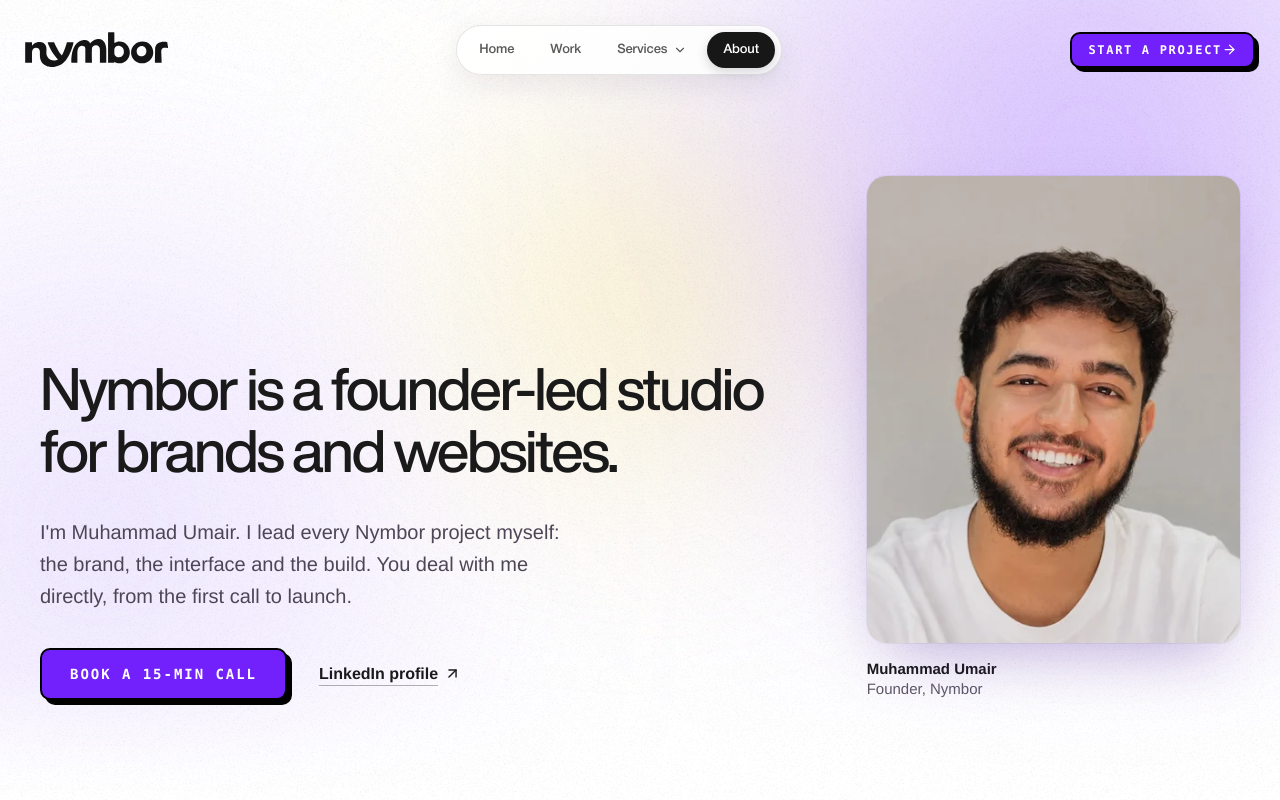
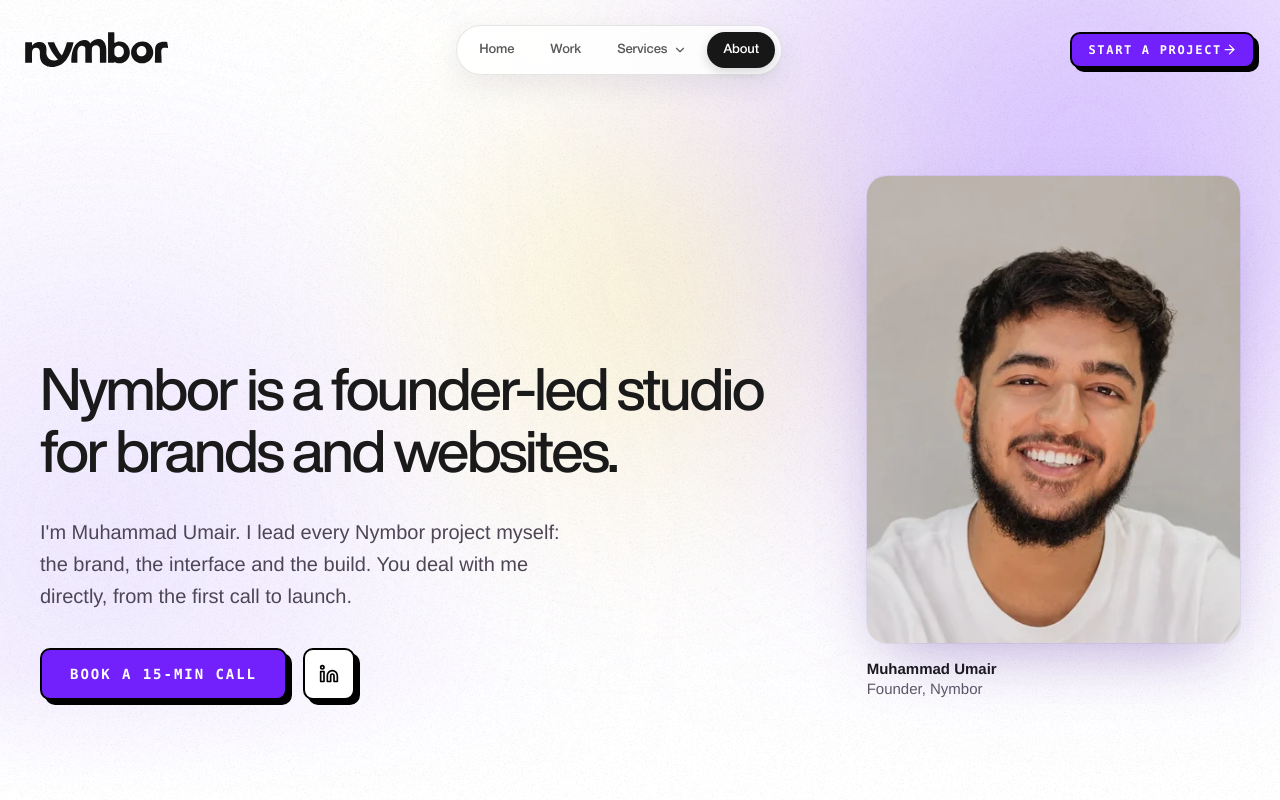
Before and after one commit to mumar000/zeneth-studio, a Next.js app: page /about in a window 1280 px wide. Shown: the top 800 px of the page. Built offline with nearby package versions, Linux system fonts and the light colour scheme.

Commit message:
feat:updated

```diff
--- a/components/about/about-experience.jsx
+++ b/components/about/about-experience.jsx
@@ -1,6 +1,6 @@
 import Image from "next/image";
 import Link from "next/link";
-import { ArrowUpRight } from "lucide-react";
+import { Linkedin } from "lucide-react";
 import { siteConfig } from "@/lib/site-config";
 import { getProjectBySlug } from "@/lib/projects-data";
 import { servicesDetailData } from "@/lib/services-detail-data";
@@ -114,7 +114,7 @@ export default function AboutExperience() {
               brand, the interface and the build. You deal with me directly,
               from the first call to launch.
             </p>
-            <div className="mt-9 flex flex-wrap items-center gap-x-8 gap-y-5">
+            <div className="mt-9 flex flex-wrap items-center gap-x-4 gap-y-5">
               <a
                 href={siteConfig.calendarUrl}
                 target="_blank"
@@ -128,10 +128,11 @@ export default function AboutExperience() {
                 href={founder.linkedin}
                 target="_blank"
                 rel="noopener noreferrer"
-                className="inline-flex min-h-11 items-center gap-1.5 text-[16px] font-[600] underline decoration-black/30 underline-offset-[6px] transition-colors hover:decoration-black focus-visible:outline-none focus-visible:ring-2 focus-visible:ring-primary"
+                aria-label={`${founder.name} on LinkedIn`}
+                title="LinkedIn"
+                className="inline-flex size-12 items-center justify-center rounded-[10px] border-2 border-black bg-white text-black shadow-[5px_5px_0_0_#000] transition-all duration-200 ease-out hover:translate-x-[3px] hover:translate-y-[3px] hover:bg-[var(--accent-yellow)] hover:shadow-[2px_2px_0_0_#000] focus-visible:outline-none focus-visible:ring-2 focus-visible:ring-black focus-visible:ring-offset-2 motion-reduce:transition-none sm:size-[52px]"
               >
-                LinkedIn profile
-                <ArrowUpRight size={17} strokeWidth={2} aria-hidden="true" />
+                <Linkedin size={20} strokeWidth={2} aria-hidden="true" />
               </a>
             </div>
           </div>
```
